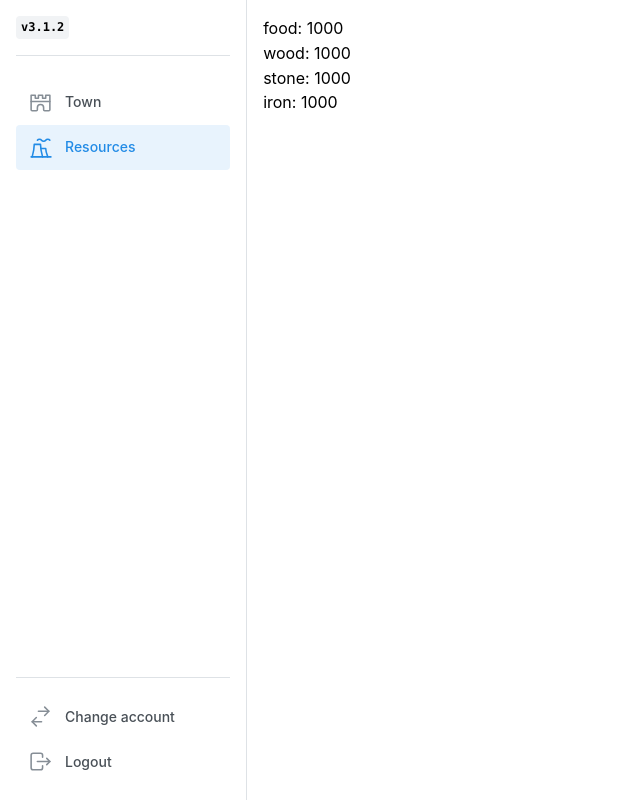
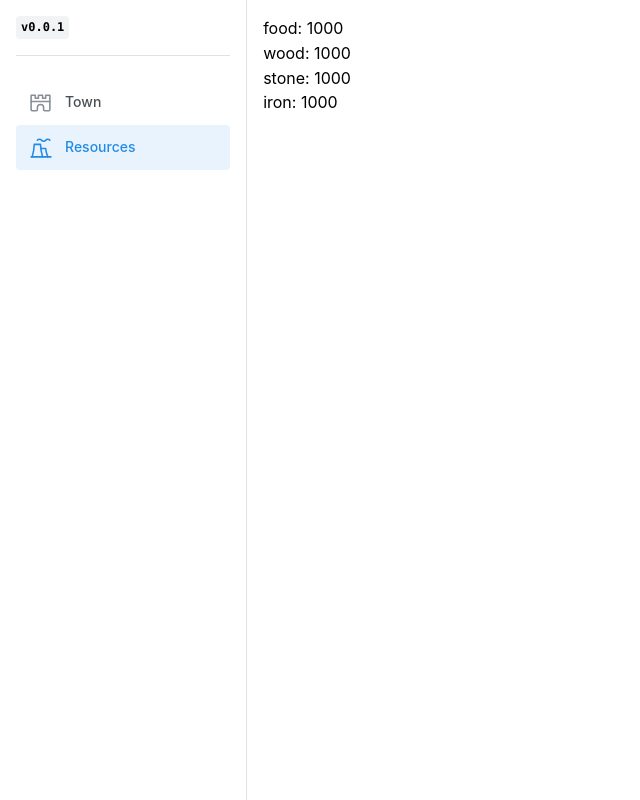
Before and after one commit to barrymun/invaders, a React (Vite) app: page /resources in a window 1280 px wide. Shown: the whole page, without its empty margins (0-640 px from the left). Built offline with nearby package versions, Linux system fonts and the light colour scheme.

Commit message:
refactor navbar (remove unused links), expose the package.json version through vite 'define' prop so that it is visible in the frontend

```diff
--- a/package.json
+++ b/package.json
@@ -1,7 +1,7 @@
 {
   "name": "invaders",
   "private": true,
-  "version": "0.0.0",
+  "version": "0.0.1",
   "type": "module",
   "scripts": {
     "dev": "vite --host 0.0.0.0",
--- a/src/assets/_locales/en/messages.json
+++ b/src/assets/_locales/en/messages.json
@@ -2,6 +2,7 @@
   "home": "Home",
   "loading": "Loading...",
   "navbar": {
+    "version": "v{{version}}",
     "links": {
       "town": "Town",
       "resources": "Resources"
--- a/src/components/navbar/navbar.tsx
+++ b/src/components/navbar/navbar.tsx
@@ -1,5 +1,5 @@
-import { Group, Code } from "@mantine/core";
-import { IconBuildingFactory, IconBuildingCastle, IconSwitchHorizontal, IconLogout } from "@tabler/icons-react";
+import { Group, Code, Box } from "@mantine/core";
+import { IconBuildingFactory, IconBuildingCastle } from "@tabler/icons-react";
 import { FC, useState } from "react";
 import { useTranslation } from "react-i18next";
 import { Link, useLocation } from "react-router-dom";
@@ -38,24 +38,12 @@ const Navbar: FC<NavbarProps> = () => {
 
   return (
     <nav className={classes.navbar}>
-      <div className={classes.navbarMain}>
+      <Box className={classes.navbarMain}>
         <Group className={classes.header} justify="space-between">
-          <Code fw={700}>v3.1.2</Code>
+          <Code fw={700}>{t("navbar.version", { version: import.meta.env.APP_VERSION })}</Code>
         </Group>
         {links}
-      </div>
-
-      <div className={classes.footer}>
-        <a href="#" className={classes.link} onClick={(event) => event.preventDefault()}>
-          <IconSwitchHorizontal className={classes.linkIcon} stroke={1.5} />
-          <span>Change account</span>
-        </a>
-
-        <a href="#" className={classes.link} onClick={(event) => event.preventDefault()}>
-          <IconLogout className={classes.linkIcon} stroke={1.5} />
-          <span>Logout</span>
-        </a>
-      </div>
+      </Box>
     </nav>
   );
 };
--- a/src/hooks/use-global-state.tsx
+++ b/src/hooks/use-global-state.tsx
@@ -1,3 +1,4 @@
+import { Text } from "@mantine/core";
 import { createContext, FC, useCallback, useContext, useEffect, useMemo, useState } from "react";
 import { useTranslation } from "react-i18next";
 
@@ -87,7 +88,7 @@ const GlobalStateProvider: FC<GlobalStateProviderProps> = ({ children }) => {
   }, [globalState]);
 
   if (isLoading) {
-    return <div>{t("loading")}</div>;
+    return <Text>{t("loading")}</Text>;
   }
 
   return <GlobalStateContext.Provider value={value}>{children}</GlobalStateContext.Provider>;
--- a/src/pages/home.tsx
+++ b/src/pages/home.tsx
@@ -1,3 +1,4 @@
+import { Box, Text } from "@mantine/core";
 import { FC } from "react";
 import { useTranslation } from "react-i18next";
 
@@ -6,8 +7,8 @@ interface HomeProps {}
 export const Home: FC<HomeProps> = () => {
   const { t } = useTranslation();
   return (
-    <div>
-      <h1>{t("home")}</h1>
-    </div>
+    <Box>
+      <Text>{t("home")}</Text>
+    </Box>
   );
 };
```
Also changed, not shown: vite.config.mts.
